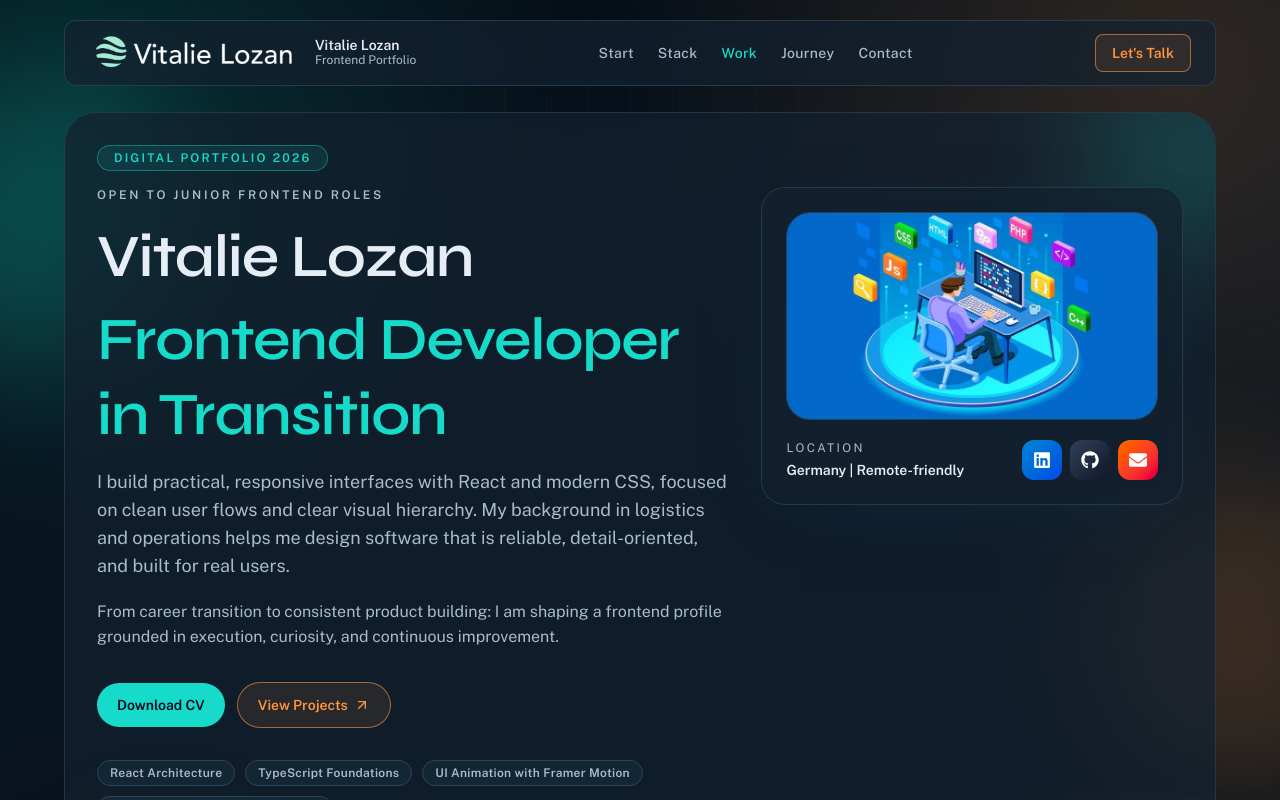
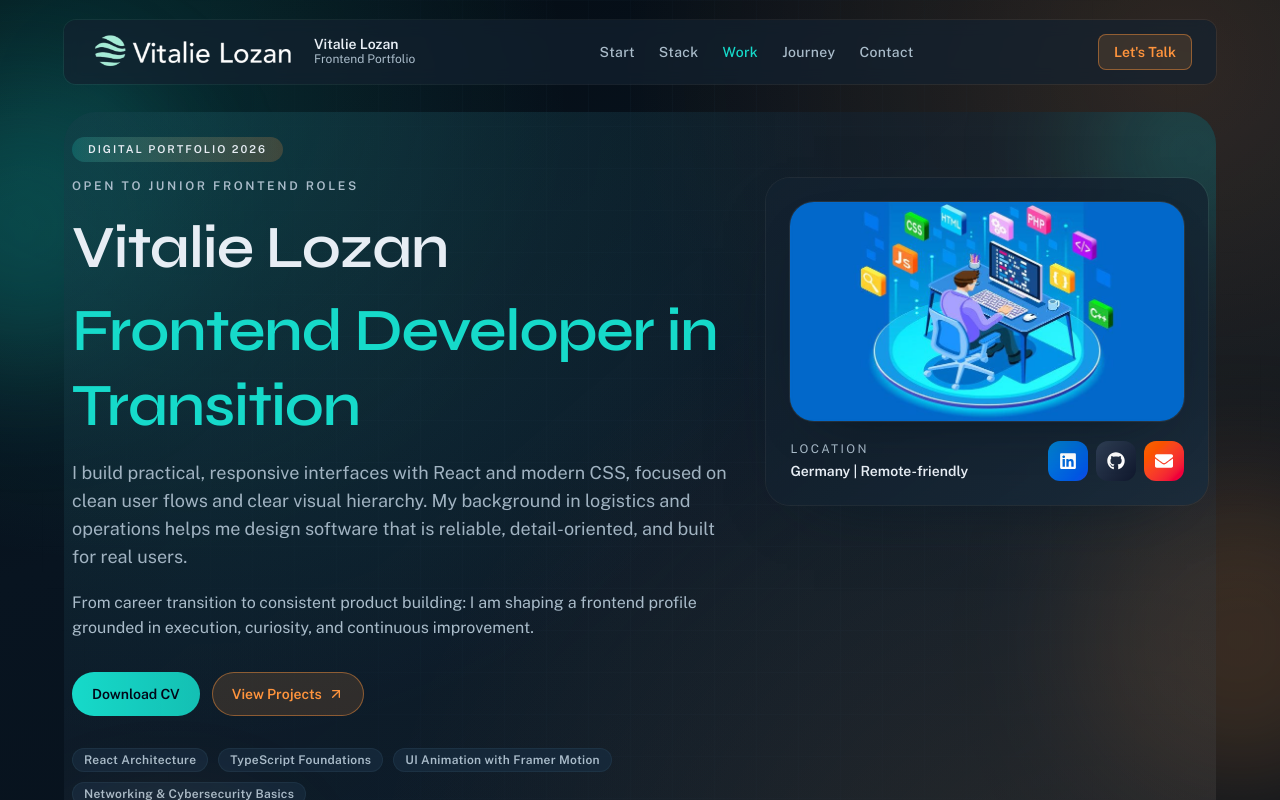
Before and after one commit to vitalielozan/vitalielozan.github.io, a React (Vite) app: page / in a window 1280 px wide. Shown: the top 800 px of the page. Built offline with nearby package versions, Linux system fonts and the light colour scheme.

Commit message:
changes to the UI

```diff
--- a/src/components/Experience.jsx
+++ b/src/components/Experience.jsx
@@ -21,7 +21,7 @@ function Experience() {
         skills that now shape how I design and build digital products.
       </p>
 
-      <div className='mt-8 border-l border-line/75 pl-6'>
+      <div className='relative mt-8 pl-6 before:absolute before:inset-y-0 before:left-0 before:w-px before:bg-linear-to-b before:from-transparent before:via-line/80 before:to-transparent'>
         <div className='grid gap-4'>
           {EXPERIENCES.map((experience) => (
             <article
--- a/src/components/Footer.jsx
+++ b/src/components/Footer.jsx
@@ -33,7 +33,7 @@ function Footer() {
           <button
             onClick={handleScrollToTop}
             title='Scroll to top'
-            className='inline-flex h-9 w-9 items-center justify-center rounded-lg border border-line bg-surface-strong/85 text-brand transition hover:-translate-y-0.5 hover:bg-surface'
+            className='inline-flex h-9 w-9 items-center justify-center rounded-lg bg-surface-strong/85 text-brand shadow-[inset_0_0_0_1px_hsl(var(--line)/0.44)] transition hover:-translate-y-0.5 hover:bg-surface'
             aria-label='Scroll to top'
           >
             <FaArrowUp size={14} />
--- a/src/components/Hero.jsx
+++ b/src/components/Hero.jsx
@@ -113,7 +113,7 @@ function Hero() {
               alt='Portrait of Vitalie Lozan'
               width={640}
               height={640}
-              className='relative z-10 w-full rounded-3xl border border-line/80 object-cover'
+              className='relative z-10 w-full rounded-3xl object-cover shadow-[0_20px_60px_-38px_rgba(4,17,27,0.95)] ring-1 ring-white/8'
             />
           </div>
 
--- a/src/components/Navbar.jsx
+++ b/src/components/Navbar.jsx
@@ -63,10 +63,10 @@ function Navbar() {
     >
       <nav
         className={clsx(
-          'mx-auto flex w-[calc(100%-1rem)] max-w-6xl items-center justify-between rounded-xl border px-4 py-2.5 sm:w-[calc(100%-2rem)] sm:px-6',
+          'mx-auto flex w-[calc(100%-1rem)] max-w-6xl items-center justify-between rounded-xl px-4 py-2.5 sm:w-[calc(100%-2rem)] sm:px-6',
           isScrolled
-            ? 'border-line bg-surface/92 shadow-[0_18px_48px_-30px_rgba(5,14,22,0.95)] backdrop-blur-md'
-            : 'border-line/75 bg-surface/70 backdrop-blur-sm',
+            ? 'bg-surface/92 shadow-[0_18px_48px_-30px_rgba(5,14,22,0.95)] ring-1 ring-white/8 backdrop-blur-md'
+            : 'bg-surface/70 ring-1 ring-white/6 backdrop-blur-sm',
         )}
       >
         <a href='#hero' aria-label='Home' className='flex items-center gap-3'>
@@ -113,7 +113,7 @@ function Navbar() {
 
         <button
           onClick={() => setIsMenuOpen((prev) => !prev)}
-          className='inline-flex rounded-lg border border-line bg-surface-strong/80 p-2 text-text md:hidden'
+          className='inline-flex rounded-lg bg-surface-strong/80 p-2 text-text shadow-[inset_0_0_0_1px_hsl(var(--line)/0.45)] md:hidden'
           aria-label={isMenuOpen ? 'Close Menu' : 'Open Menu'}
           aria-expanded={isMenuOpen}
         >
@@ -128,7 +128,7 @@ function Navbar() {
         )}
       >
         <div
-          className='glass-panel rounded-xl border border-line/85 p-4'
+          className='glass-panel rounded-xl p-4'
           role='dialog'
           aria-label='Mobile menu'
         >
--- a/src/components/Technologies.jsx
+++ b/src/components/Technologies.jsx
@@ -81,7 +81,7 @@ function Technologies() {
         {iconCards.map((card) => (
           <article key={card.name} className='glass-panel rounded-2xl p-4'>
             <div className='flex items-start gap-3'>
-              <div className='rounded-xl border border-line/70 bg-surface-strong/85 p-2.5'>
+              <div className='rounded-xl bg-surface-strong/85 p-2.5 shadow-[inset_0_0_0_1px_hsl(var(--line)/0.42)]'>
                 <card.icon className={`text-3xl ${card.className}`} />
               </div>
               <div>
--- a/src/index.css
+++ b/src/index.css
@@ -99,11 +99,55 @@
   }
 
   .section-wrap {
-    @apply rounded-4xl border border-line/65 bg-surface/70 p-6 backdrop-blur-sm sm:p-8;
+    @apply relative isolate rounded-4xl px-1 py-5 sm:px-2 sm:py-6;
+  }
+
+  .section-wrap::before {
+    content: '';
+    position: absolute;
+    inset: -0.45rem -0.55rem;
+    border-radius: 2rem;
+    background:
+      radial-gradient(
+        circle at 12% 0%,
+        hsl(var(--brand) / 0.12),
+        transparent 48%
+      ),
+      radial-gradient(
+        circle at 88% 100%,
+        hsl(var(--brand-alt) / 0.12),
+        transparent 54%
+      ),
+      linear-gradient(
+        140deg,
+        hsl(var(--surface) / 0.56),
+        hsl(var(--surface-strong) / 0.38)
+      );
+    box-shadow: 0 30px 80px -62px rgba(2, 12, 22, 0.98);
+    z-index: -2;
+  }
+
+  .section-wrap::after {
+    content: '';
+    position: absolute;
+    left: 6%;
+    right: 6%;
+    bottom: -0.85rem;
+    height: 1px;
+    background: linear-gradient(
+      90deg,
+      transparent,
+      hsl(var(--line) / 0.65),
+      transparent
+    );
+  }
+
+  .section-wrap:last-of-type::after {
+    display: none;
   }
 
   .section-kicker {
-    @apply mb-4 inline-flex items-center rounded-full border border-brand/40 bg-brand/10 px-4 py-1 text-xs font-semibold tracking-[0.18em] text-brand uppercase;
+    @apply mb-4 inline-flex items-center rounded-full bg-linear-to-r from-brand/20 to-brand-alt/20 px-4 py-1 text-[0.68rem] font-semibold tracking-[0.18em] text-text uppercase;
   }
 
   .section-title {
@@ -111,33 +155,33 @@
   }
 
   .section-lead {
-    @apply mt-4 max-w-3xl text-base text-muted sm:text-lg;
+    @apply mt-4 max-w-3xl text-base text-muted/95 sm:text-lg;
   }
 
   .glass-panel {
-    @apply rounded-3xl border border-line/70 bg-surface/75 backdrop-blur-md shadow-[0_20px_70px_-42px_rgba(13,50,80,0.8)];
+    @apply rounded-3xl bg-linear-to-br from-surface/90 via-surface/78 to-surface-strong/70 backdrop-blur-md shadow-[0_22px_75px_-48px_rgba(4,22,36,0.95)] ring-1 ring-white/6;
   }
 
   .primary-button {
-    @apply inline-flex items-center justify-center rounded-full bg-brand px-5 py-3 text-sm font-semibold text-slate-950 transition hover:-translate-y-0.5 hover:bg-brand/90;
+    @apply inline-flex items-center justify-center rounded-full bg-linear-to-r from-brand to-brand/86 px-5 py-3 text-sm font-semibold text-slate-950 transition hover:-translate-y-0.5 hover:shadow-[0_10px_24px_-14px_hsl(var(--brand)/0.9)];
   }
 
   .secondary-button {
-    @apply inline-flex items-center justify-center rounded-full border border-brand-alt/60 bg-brand-alt/10 px-5 py-3 text-sm font-semibold text-brand-alt transition hover:-translate-y-0.5 hover:bg-brand-alt/18;
+    @apply inline-flex items-center justify-center rounded-full bg-brand-alt/14 px-5 py-3 text-sm font-semibold text-brand-alt shadow-[inset_0_0_0_1px_hsl(var(--brand-alt)/0.45)] transition hover:-translate-y-0.5 hover:bg-brand-alt/24;
   }
 
   .chip {
-    @apply inline-flex items-center rounded-full border border-line bg-surface-strong/60 px-3 py-1 text-xs font-semibold tracking-wide text-muted;
+    @apply inline-flex items-center rounded-full bg-surface-strong/70 px-3 py-1 text-xs font-semibold tracking-wide text-muted shadow-[inset_0_0_0_1px_hsl(var(--line)/0.38)];
   }
 
   .timeline-item {
-    @apply relative rounded-2xl border border-line/70 bg-surface/75 p-5;
+    @apply relative rounded-2xl bg-surface/68 p-5 shadow-[0_18px_55px_-42px_rgba(5,22,35,0.92)] ring-1 ring-white/6;
   }
 
   .timeline-item::before {
     content: '';
     position: absolute;
-    left: -0.65rem;
+    left: -0.82rem;
     top: 1.35rem;
     height: 0.72rem;
     width: 0.72rem;
@@ -147,7 +191,7 @@
   }
 
   .project-card {
-    @apply overflow-hidden rounded-3xl border border-line/70 bg-surface/80 shadow-[0_16px_60px_-40px_rgba(9,35,54,0.95)] transition duration-300 hover:-translate-y-1;
+    @apply overflow-hidden rounded-[1.7rem] bg-linear-to-br from-surface/92 to-surface-strong/76 shadow-[0_22px_68px_-44px_rgba(2,16,28,0.95)] ring-1 ring-white/6 transition duration-300 hover:-translate-y-1;
   }
 
   .project-image {
```
Also changed, not shown: 5 other files (tests, documents, lock files or other folders).
